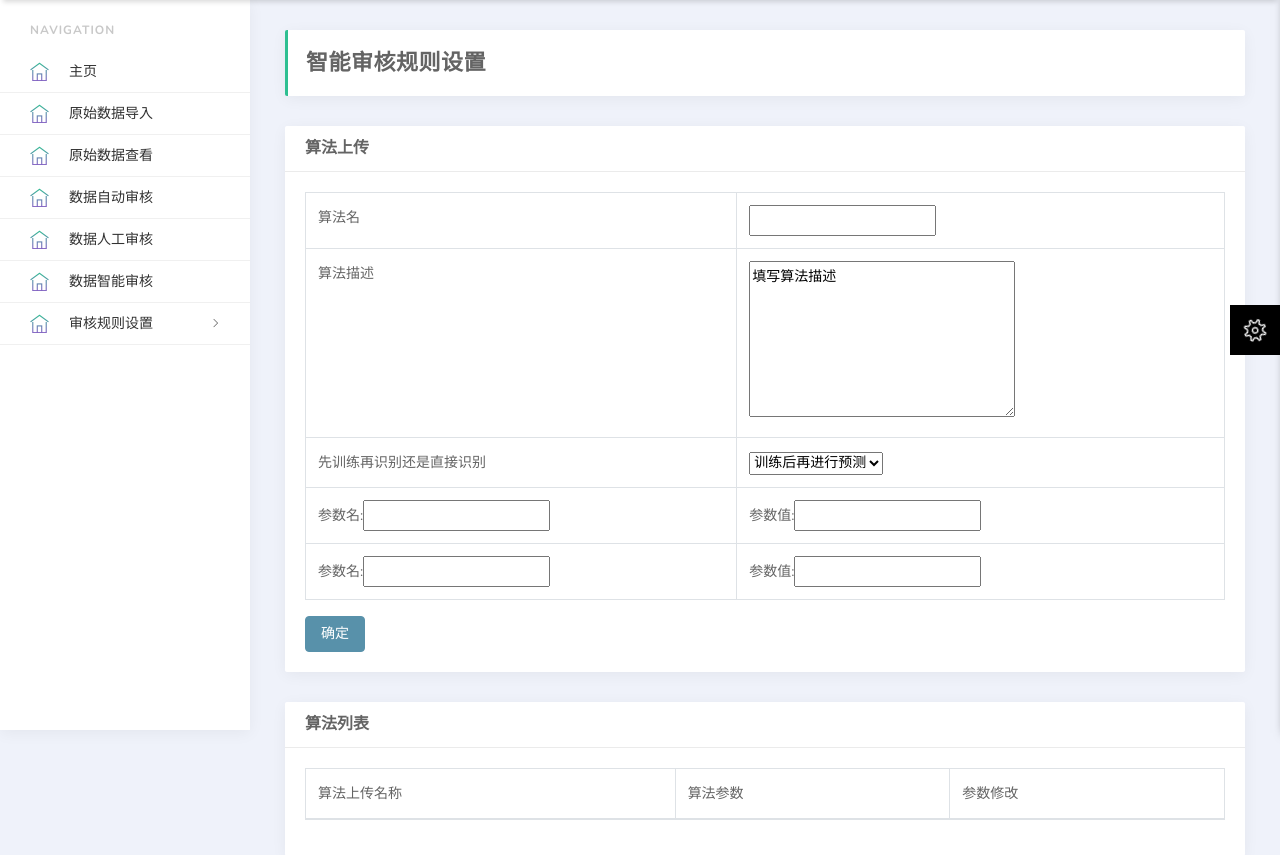
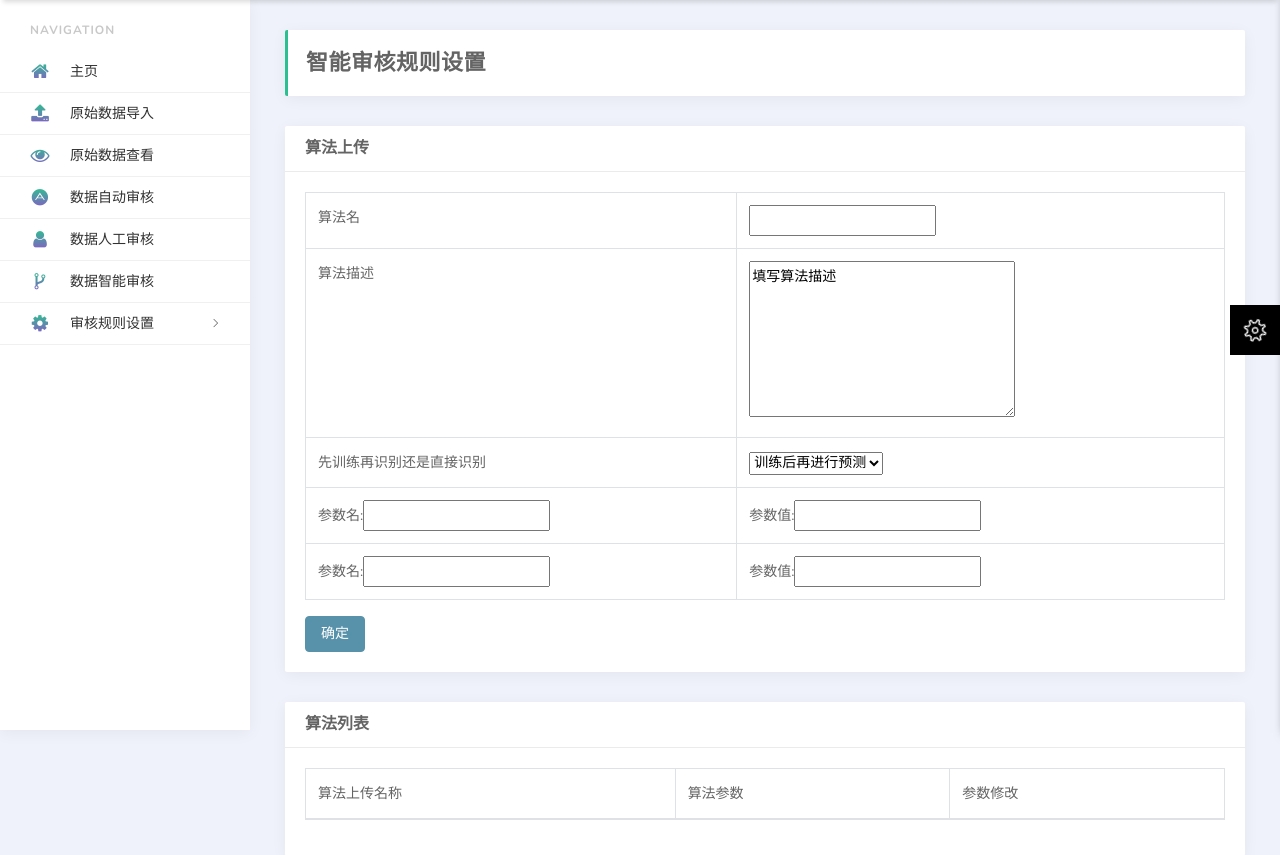
Before and after one commit to yinque/data_credit, a Flask app: page /ai/set in a window 1280 px wide. Shown: the part 70-925 px from the top of the page. Run offline with Flask 2, Linux system fonts and the light colour scheme; data comes from the database, SQL or seed files in the repository; data that the repository does not hold is empty; some libraries are stand-ins or nearby versions.

Commit message:
完善了导航栏图标

```diff
--- a/app/static/css/fix.css
+++ b/app/static/css/fix.css
@@ -20,4 +20,9 @@ li.page-item {
   cursor: pointer;
 }
 
+i.icon {
+  width: 20px;
+  text-align: center;
+}
+
 /*# sourceMappingURL=fix.css.map */
--- a/app/static/css/fix.scss
+++ b/app/static/css/fix.scss
@@ -16,3 +16,7 @@ td.abnormal{
 li.page-item{
   cursor: pointer;
 }
+i.icon{
+  width: 20px;
+  text-align: center;
+}
--- a/app/templates/base.html
+++ b/app/templates/base.html
@@ -77,43 +77,43 @@
         <li class="side-menu-divider">Navigation</li>
         <li>
             <a href="{{ url_for("main.index") }}" {% block navigate_index %}{% endblock %}>
-                <i class="icon ti-home"></i>
+                <i class="icon fa fa-home"></i>
                 <span>主页</span>
             </a>
         </li>
         <li>
             <a href="{{ url_for("data_import.index") }}" {% block navigate_upload %}{% endblock %}>
-                <i class="icon ti-home"></i>
+                <i class="icon fa fa-upload"></i>
                 <span>原始数据导入</span>
             </a>
         </li>
         <li>
             <a href="{{ url_for("main.data_table") }}" {% block navigate_datas %}{% endblock %}>
-                <i class="icon ti-home"></i>
+                <i class="icon fa fa-eye"></i>
                 <span>原始数据查看</span>
             </a>
         </li>
         <li>
             <a href="{{ url_for("main.auto_check") }}" {% block navigate_auto_check %}{% endblock %}>
-                <i class="icon ti-home"></i>
+                <i class="icon fa fa-adn"></i>
                 <span>数据自动审核</span>
             </a>
         </li>
         <li>
             <a href="{{ url_for("main.manual_check") }}" {% block navigate_manual_check %}{% endblock %}>
-                <i class="icon ti-home"></i>
+                <i class="icon fa fa-user"></i>
                 <span>数据人工审核</span>
             </a>
         </li>
         <li>
             <a href="{{ url_for("ai.check") }}" {% block navigate_intelligent_check %}{% endblock %}>
-                <i class="icon ti-home"></i>
+                <i class="icon fa fa-code-fork"></i>
                 <span>数据智能审核</span>
             </a>
         </li>
         <li>
             <a href="#">
-                <i class="icon ti-home"></i>
+                <i class="icon fa fa-cog"></i>
                 <span>审核规则设置</span>
             </a>
             <ul>
```
Also changed, not shown: 1 other file.
